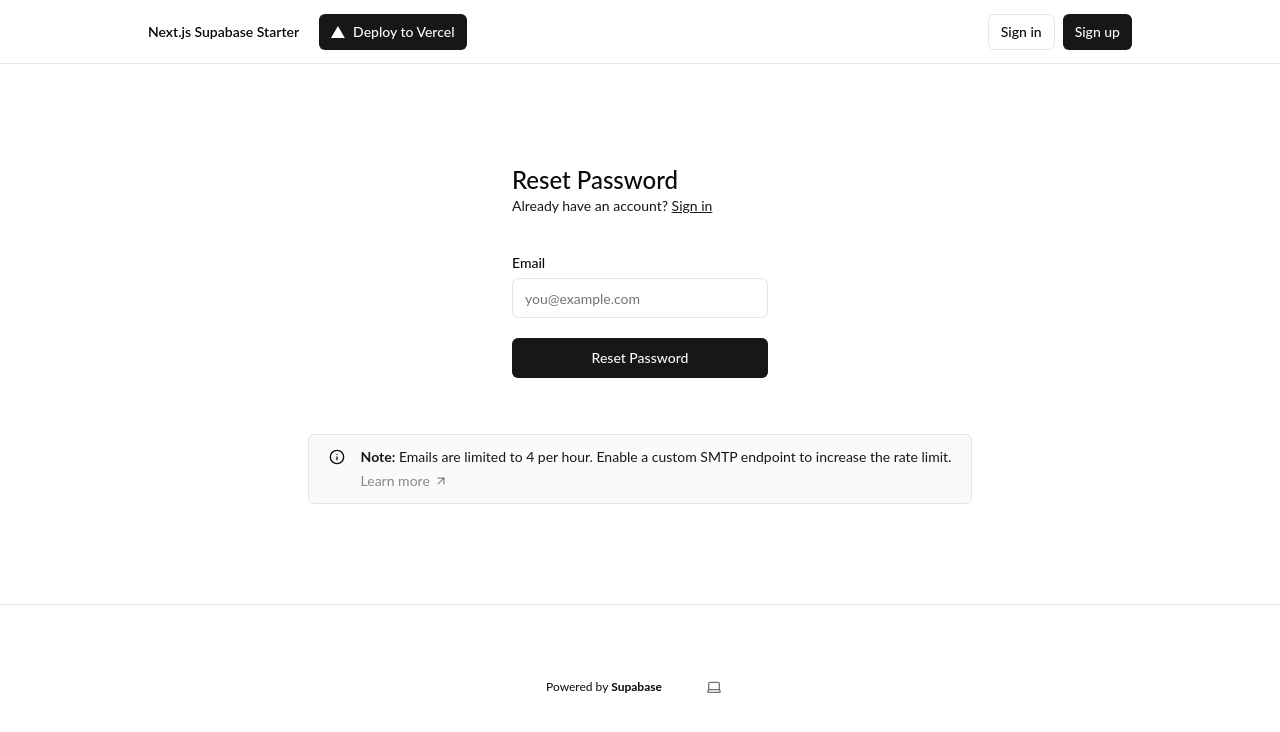
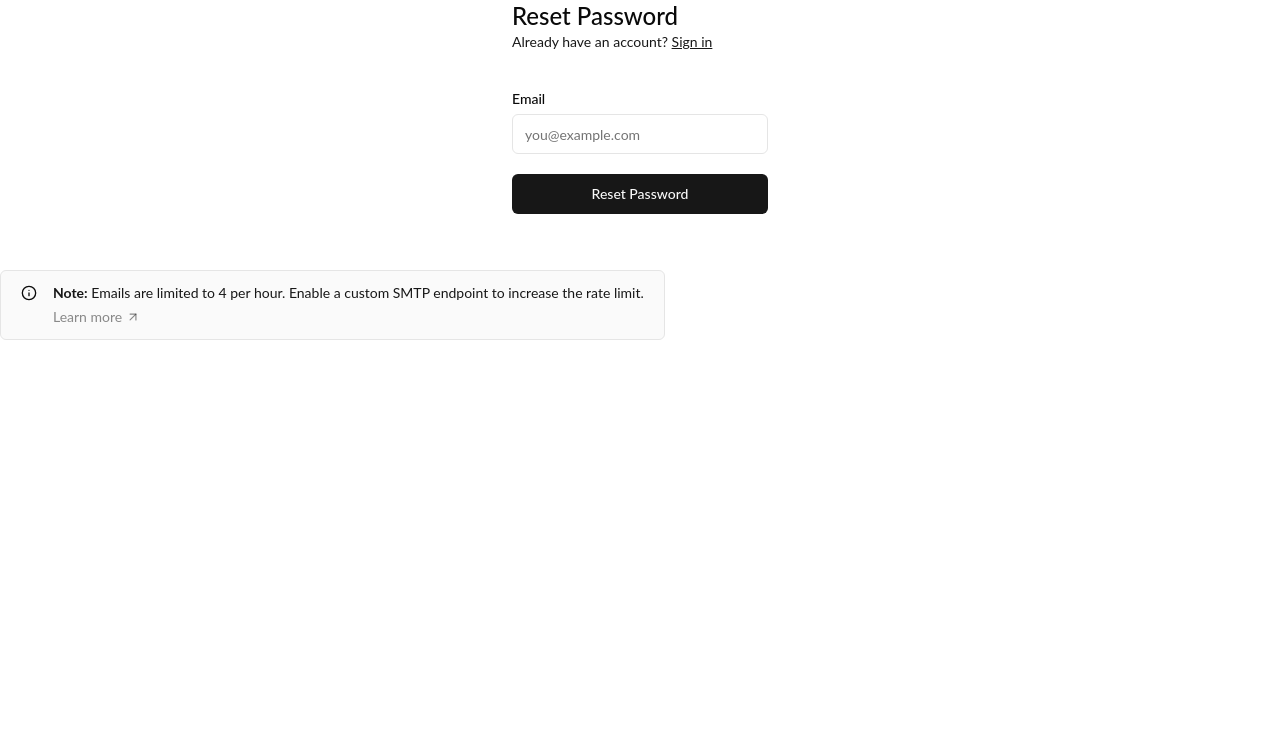
Before and after one commit to skartik-sk/apna-hostal-admin-website, a Next.js app: page /forgot-password in a window 1280 px wide. Shown: the top 732 px of the page. Built offline with nearby package versions, Linux system fonts and the light colour scheme; no server answers.

Commit message:
Add dashboard layout component

```diff
--- /dev/null
+++ b/app/dashboard/layout.tsx
@@ -0,0 +1,22 @@
+import { Sidebar } from '@/components/Sidebar'
+import { Header } from '@/components/Header'
+
+export default function DashboardLayout({
+  children,
+}: {
+  children: React.ReactNode
+}) {
+  return (
+    <div className="flex h-screen bg-gray-100">
+      <Sidebar />
+      <div className="flex-1 flex flex-col overflow-hidden">
+        <Header />
+        <main className="flex-1 overflow-x-hidden overflow-y-auto bg-gray-100">
+          <div className="container mx-auto px-6 py-8">
+            {children}
+          </div>
+        </main>
+      </div>
+    </div>
+  )
+}
--- a/app/layout.tsx
+++ b/app/layout.tsx
@@ -32,39 +32,13 @@ export default function RootLayout({
           enableSystem
           disableTransitionOnChange
         >
-          <main className="min-h-screen flex flex-col items-center">
-            <div className="flex-1 w-full flex flex-col gap-20 items-center">
-              <nav className="w-full flex justify-center border-b border-b-foreground/10 h-16">
-                <div className="w-full max-w-5xl flex justify-between items-center p-3 px-5 text-sm">
-                  <div className="flex gap-5 items-center font-semibold">
-                    <Link href={"/"}>Next.js Supabase Starter</Link>
-                    <div className="flex items-center gap-2">
-                      <DeployButton />
-                    </div>
-                  </div>
-                  {!hasEnvVars ? <EnvVarWarning /> : <HeaderAuth />}
-                </div>
-              </nav>
-              <div className="flex flex-col gap-20 max-w-5xl p-5">
+
+              <>
                 {children}
-              </div>
+              </>
 
-              <footer className="w-full flex items-center justify-center border-t mx-auto text-center text-xs gap-8 py-16">
-                <p>
-                  Powered by{" "}
-                  <a
-                    href="https://supabase.com/?utm_source=create-next-app&utm_medium=template&utm_term=nextjs"
-                    target="_blank"
-                    className="font-bold hover:underline"
-                    rel="noreferrer"
-                  >
-                    Supabase
-                  </a>
-                </p>
-                <ThemeSwitcher />
-              </footer>
-            </div>
-          </main>
+
+
         </ThemeProvider>
       </body>
     </html>
--- a/app/page.tsx
+++ b/app/page.tsx
@@ -1,16 +1,11 @@
+'use client';
 import Hero from "@/components/hero";
 import ConnectSupabaseSteps from "@/components/tutorial/connect-supabase-steps";
 import SignUpUserSteps from "@/components/tutorial/sign-up-user-steps";
 import { hasEnvVars } from "@/utils/supabase/check-env-vars";
+import { redirect } from 'next/navigation';
+export default  function Index() {
+  redirect('/dashboard');
+  return null;
 
-export default async function Index() {
-  return (
-    <>
-      <Hero />
-      <main className="flex-1 flex flex-col gap-6 px-4">
-        <h2 className="font-medium text-xl mb-4">Next steps</h2>
-        {hasEnvVars ? <SignUpUserSteps /> : <ConnectSupabaseSteps />}
-      </main>
-    </>
-  );
 }
```
